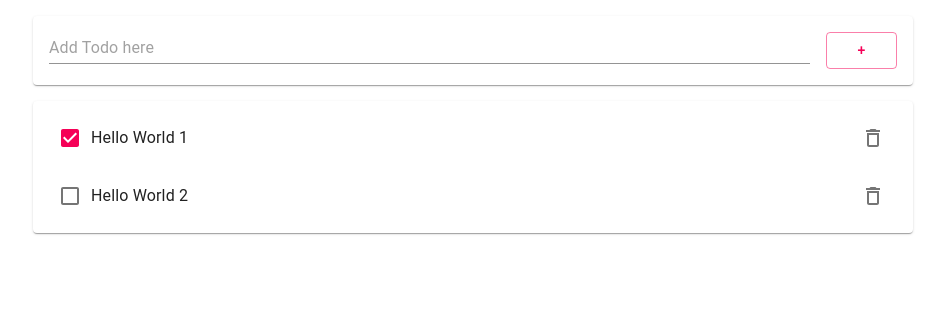
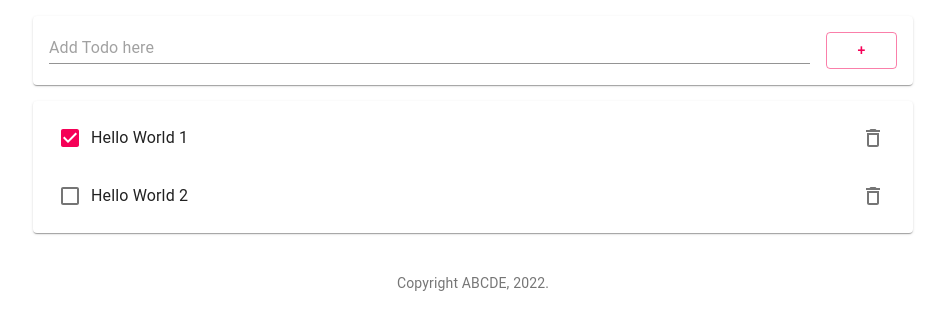
Before and after one commit to TaeyeopLee/todo-react-app, a React (Create React App) app: page / in a window 1280 px wide. Shown: the top 330 px of the page, without its empty margins (167-1112 px from the left). Built offline with nearby package versions, Linux system fonts and the light colour scheme; no server answers.

Commit message:
add approute, login

```diff
--- a/package.json
+++ b/package.json
@@ -14,6 +14,7 @@
     "@types/react-dom": "^17.0.13",
     "react": "^17.0.2",
     "react-dom": "^17.0.2",
+    "react-router-dom": "^6.3.0",
     "react-scripts": "5.0.0",
     "typescript": "^4.6.2",
     "web-vitals": "^2.1.4"
--- a/src/App.tsx
+++ b/src/App.tsx
@@ -27,6 +27,12 @@ function App() {
     );
   }
 
+  const update = (item: IPropsTodoItem) => {
+    call("/todo", "PUT", item).then((response) =>
+      setItems({ items: response.data })
+    );
+  }
+
   useEffect(() => {
     call("/todo", "GET", null).then((response) =>
       setItems({ items: response.data })
@@ -41,7 +47,7 @@ function App() {
           <Paper style={{ margin: 16 }}>
             <List>
               {items.items.map((item, idx) => (
-                <Todo item={item} key={item.id} delete={deleteItem} />
+                <Todo item={item} key={item.id} delete={deleteItem} update={update} />
               ))}
             </List>
           </Paper>
--- /dev/null
+++ b/src/AppRoute.tsx
@@ -0,0 +1,39 @@
+import React from 'react';
+import "./index.css";
+import App from "./App";
+import Login from "./Login";
+import { BrowserRouter as Router, Routes, Route } from "react-router-dom";
+import Box from "@material-ui/core/Box";
+import Typography from "@material-ui/core/Typography";
+
+const Copyright = () => {
+  return (
+    <Typography variant="body2" color="textSecondary" align="center">
+      {"Copyright "}
+      ABCDE, {new Date().getFullYear()}
+      {"."}
+    </Typography>
+  )
+}
+
+const AppRouter = () => {
+  return (
+    <>
+      <Router>
+        <div>
+          <Routes>
+            <Route path="/login" element={<Login />}>
+            </Route>
+            <Route path="/" element={<App />}>
+            </Route>
+          </Routes>
+        </div>
+        <Box mt={5}>
+           <Copyright />
+        </Box>
+      </Router>
+    </>
+  )
+}
+
+export default AppRouter;
--- /dev/null
+++ b/src/Login.tsx
@@ -0,0 +1,10 @@
+import React from 'react';
+
+const Login = () => {
+
+  return (
+    <p>로그인 페이지</p>
+  );
+}
+
+export default Login;
--- a/src/Todo.tsx
+++ b/src/Todo.tsx
@@ -6,6 +6,7 @@ interface IPropsTodo {
   item: IPropsTodoItem;
   readOnly?: boolean;
   delete: any;
+  update: any;
 }
 
 export interface IPropsTodoItem {
@@ -15,7 +16,9 @@ export interface IPropsTodoItem {
 }
 
 const Todo = ( props: IPropsTodo ) => {
-  const [item, setItem] = useState<IPropsTodo>({item: props.item, delete: props.delete, readOnly: true});
+  const [item, setItem] = useState<IPropsTodo>({
+    item: props.item, delete: props.delete, update: props.update, readOnly: true
+  });
 
   const deleteEventHandler = () => {
     props.delete(item);
@@ -24,6 +27,8 @@ const Todo = ( props: IPropsTodo ) => {
   const enterKeyEventHandler = (e: any) => {
     if (e.key === "Enter") {
       setItem({ ...item, readOnly: true});
+      console.log("after setItem: ", JSON.stringify(item));
+      props.update(item);
     }
   }
   const offReadOnlyMode = () => {
@@ -34,13 +39,14 @@ const Todo = ( props: IPropsTodo ) => {
   const editEventHandler = (e: any) => {
     const thisItem = item.item;
     thisItem.title = e.target.value;
-    setItem({ ...item, item: thisItem})
+    setItem({ ...item, item: thisItem});
   }
 
   const checkboxEventHandler = (e: any) => {
     const thisItem = item.item;
     thisItem.done = !thisItem.done;
     setItem({ ...item, item: thisItem });
+    props.update(item);
   }
 
   useEffect(() => {
--- a/src/index.tsx
+++ b/src/index.tsx
@@ -2,11 +2,12 @@ import React from 'react';
 import ReactDOM from 'react-dom';
 import './index.css';
 import App from './App';
+import AppRouter from "./AppRoute";
 import reportWebVitals from './reportWebVitals';
 
 ReactDOM.render(
   <React.StrictMode>
-    <App />
+    <AppRouter />
   </React.StrictMode>,
   document.getElementById('root')
 );
--- a/src/service/ApiService.ts
+++ b/src/service/ApiService.ts
@@ -1,11 +1,12 @@
 import { API_BASE_URL } from "../app-config";
+import { IPropsTodoItem } from "../Todo";
 interface IOptions {
   headers: Headers;
   url: string;
   method: string;
   body?: string;
 }
-export function call(api: string, method: string, request: any) {
+export function call(api: string, method: string, request: IPropsTodoItem | null) {
   let options: IOptions = {
     headers: new Headers({
       "Content-Type": "application/json",
```
Also changed, not shown: 1 other file (tests, documents, lock files or other folders).
